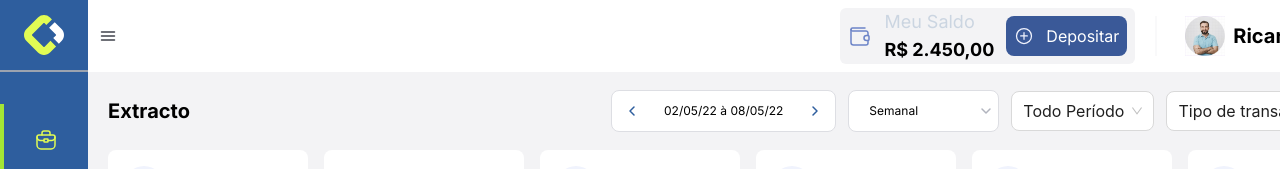
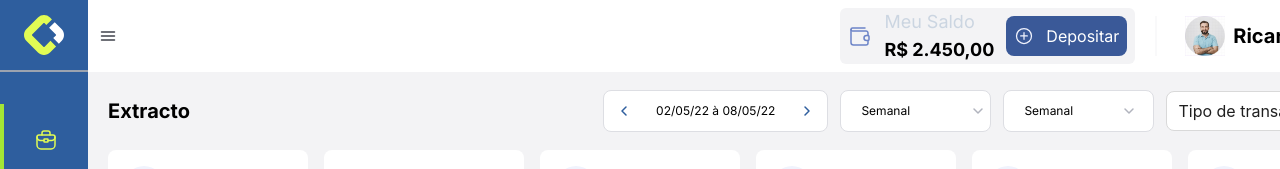
Before and after one commit to BTC415/Financial_Analysis_FE, a Next.js app: page / in a window 1280 px wide. Shown: the top 169 px of the page. Built offline with nearby package versions, Linux system fonts and the light colour scheme.

Commit message:
modified calendar popup

```diff
--- a/app/page.tsx
+++ b/app/page.tsx
@@ -23,7 +23,7 @@ const PAGE_SIZE = 10;
 
 export default function HomePage({ searchParams }: PageProps) {
 
-  const [isOpen, setIsOpen] = React.useState<boolean>(false);
+
   const [clicked, setClicked] = useState(false)
   // const transactions = await getTransactions();
   const page = searchParams.page ? parseInt(searchParams.page) : 1
@@ -34,6 +34,8 @@ export default function HomePage({ searchParams }: PageProps) {
   const [order, setOrder] = React.useState<string|undefined>(undefined);
 
   const [tipo, setTipo] = React.useState<string|undefined>(undefined);
+
+  const [isOpen, setIsOpen] = React.useState<boolean>(false);
 
   const showDrawer = (_transaction: Transaction) => {
     setTransaction(_transaction);
@@ -85,26 +87,28 @@ export default function HomePage({ searchParams }: PageProps) {
               <p className='text-xs mx-5'>Semanal</p>
               <svg width={24} height={24}><use href='#svg-down-arrow' /></svg>
             </div>
-            <Select value={'Todo'} size='large'
-              defaultValue="Todo"
-              open={isOpen}
-            >
-              <Select.Option onClick={() => setIsOpen(false)} value="Todo">Todo Período</Select.Option>
-              <Select.Option onClick={() => setIsOpen(false)}  value="saaample">
-                <Dropdown
-                  //@ts-ignore
-                  placement="left"
-                  menu={{items}}
-                >
-                  <div onClick={() => setIsOpen(true)} >topLeft</div>
-                </Dropdown>
-              </Select.Option>
-              <Select.Option>
-                <Calendar/>
-              </Select.Option>
-              <Select.Option onClick={() => setIsOpen(false)}  value="df">Mensal</Select.Option>
-              <Select.Option onClick={() => setIsOpen(false)}  value="rr">Personalizado</Select.Option>
-            </Select>
+            <div className='relative flex flex-row justify-between rounded-lg bg-white border border-[#DDDEE3] py-2 items-center w-[151px]'>
+              <div className='flex justify-between items-center w-full h-full pr-3' onClick={() => setIsOpen(true)}>
+                <p className='text-xs mx-5'>Semanal</p>
+                <svg width={24} height={24}><use href='#svg-down-arrow' /></svg>
+              </div>
+
+              <div id="dropdown" className={`absolute bottom-0 z-1 translate-y-[103%] bg-white divide-y divide-gray-100 rounded-lg shadow w-full dark:bg-gray-700 ${!isOpen && 'hidden'}`}>
+                <ul className="py-2 text-sm text-gray-700 dark:text-gray-200" aria-labelledby="dropdownDefaultButton">
+                  <li onClick={() => setIsOpen(false)}>
+                    <a href="#" className="block px-4 py-2 hover:bg-gray-100 dark:hover:bg-gray-600 dark:hover:text-white">Dashboard</a>
+                  </li>
+                  <Calendar/>
+
+                  <li>
+                    <a href="#" className="block px-4 py-2 hover:bg-gray-100 dark:hover:bg-gray-600 dark:hover:text-white">Earnings</a>
+                  </li>
+                  <li>
+                    <a href="#" className="block px-4 py-2 hover:bg-gray-100 dark:hover:bg-gray-600 dark:hover:text-white">Sign out</a>
+                  </li>
+                </ul>
+              </div>
+            </div>
             <Select value={tipo} size='large' onChange={(value: string) => {
                 setTipo(value);
               }}
--- a/components/CalendarPopup.tsx
+++ b/components/CalendarPopup.tsx
@@ -14,6 +14,7 @@ import type { DatePickerProps } from 'antd';
 import { DatePicker, Space } from 'antd';
 import
 { Select, Dropdown, Button, MenuProps } from "antd";
+import {  Popover, ConfigProvider } from 'antd';
 
 export default function () {
 
@@ -49,12 +50,10 @@ export default function () {
   ];
 
   return (
-    <Dropdown
-      //@ts-ignore
-      placement="left"
-      menu={{items}}
-    >
-      <div>topLeft</div>
-    </Dropdown>
+    <Popover placement="left" content={() => <DatePicker/>}>
+      <div className='relative'>
+        <a href="#" className="block px-4 py-2 hover:bg-gray-100 dark:hover:bg-gray-600 dark:hover:text-white">Settings</a>
+      </div>
+    </Popover>
   )
 }
```
